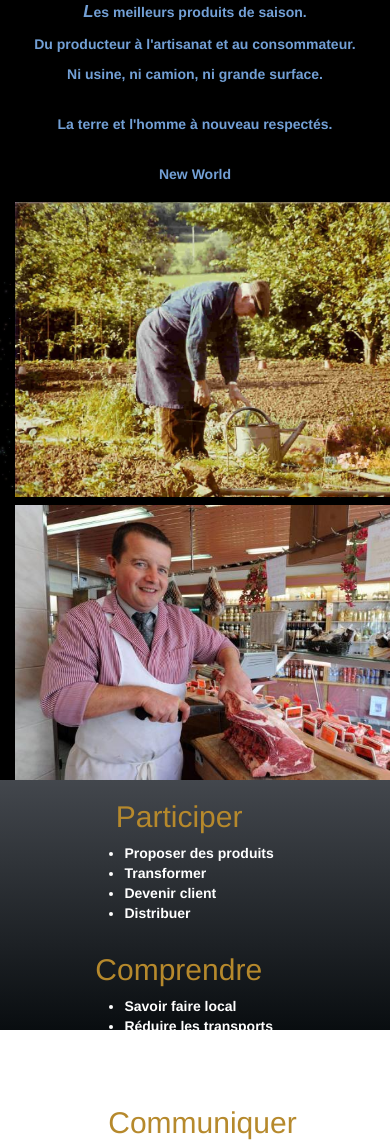
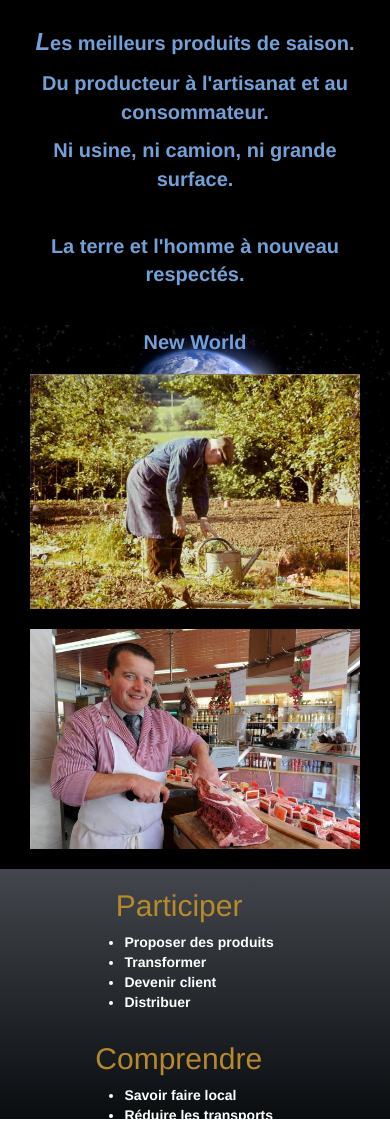
Before and after one commit to Adapix/newWorld, a PHP site: page / in a window 390 px wide. Shown: the part 124-1266 px from the top of the page. Run offline with PHP 8.4, Linux system fonts and the light colour scheme.

Commit message:
Adjust text and images position and responsive

```diff
--- a/css/style.css
+++ b/css/style.css
@@ -98,7 +98,6 @@ a{
 	overflow: hidden;
 }
 
-
 .content{
 	position: relative;
 	width: 100%;
@@ -110,13 +109,15 @@ a{
 	overflow: hidden;
 }
 
-
 .text_accueil{
 	max-width: 100%;
-	font-size:100%;
+	font-size:20px;
 	font-weight: bold;
 	color: #73A0D6;
-	text-align: center;
+}
+
+#description{
+padding-top: 7%;
 }
 
 #description::first-letter{
--- a/vues/index.php
+++ b/vues/index.php
@@ -1,13 +1,19 @@
-<div class="content" >
-	<section id="description" class="text_accueil col-md-8">
-		<p class="">Les meilleurs produits de saison.</p>
-		<p class="">Du producteur à l'artisanat et au consommateur.</p>
-		<p class="">Ni usine, ni camion, ni grande surface.</p>
-		<br><p class="">La terre et l'homme à nouveau respectés.</p><br>
-		<p class="">New World</p>
-	</section>
-	<section class="col-md-4">
-		<img  class="img-responsive image_accueil" src="images/jardinier-a-larrosoir.jpg">
-		<img  class="img-responsive image_accueil" src="images/boucher.jpg">
-	</section>
+<div class="content container-fluid" >
+	<div class="row-fluid">
+		<div id="description" class="text_accueil col-md-8 text-center">
+			<p class="">Les meilleurs produits de saison.</p>
+			<p class="">Du producteur à l'artisanat et au consommateur.</p>
+			<p class="">Ni usine, ni camion, ni grande surface.</p>
+			<br><p class="">La terre et l'homme à nouveau respectés.</p><br>
+			<p class="">New World</p>
+		</div>
+		<div class="col-md-4">
+			<div class="image_accueil">
+				<img  class="img-responsive" src="images/jardinier-a-larrosoir.jpg">
+				<br>
+				<img  class="img-responsive" src="images/boucher.jpg">
+				<br>
+			</div>
+		</div>
+	</div>
 </div>
```
